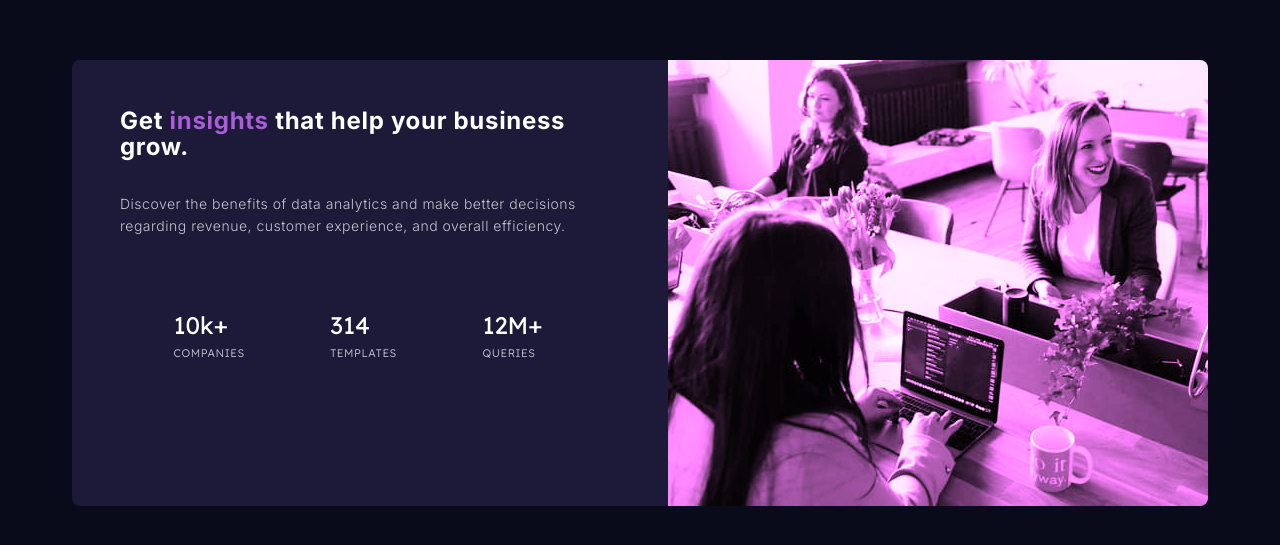
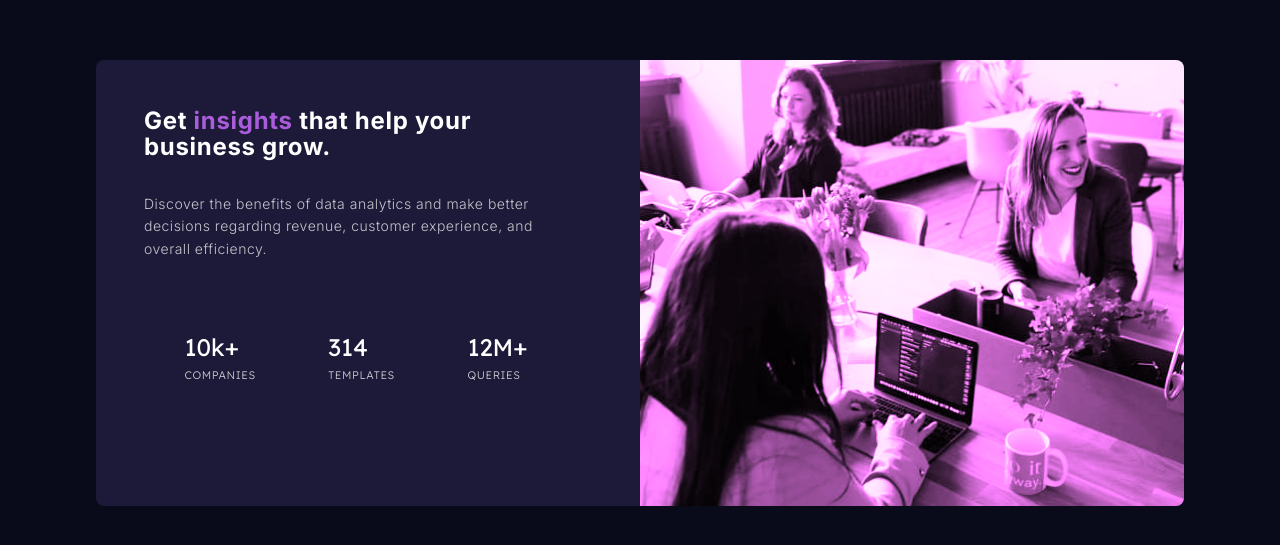
Before and after one commit to josetarjosetar/fio-4-stats-preview-card-component, a plain HTML site: page index.html in a window 1280 px wide. Shown: the part 117-662 px from the top of the page. Drawn offline with Linux system fonts and the light colour scheme.

Commit message:
Add improvements

```diff
--- a/style.css
+++ b/style.css
@@ -24,7 +24,7 @@ body {
 
 .background {
   display: flex;
-  align-items: center;
+  align-items: flex-start;
   justify-content: center;
   background-color: var(--colors-navy-950);
   width: 100%;
@@ -37,16 +37,21 @@ body {
   display: flex;
   flex-direction: column;
   background-color: var(--colors-blue-950);
-  max-width: 338px;
+  max-width: min(338px, 85%);
   border-radius: 8px;
   overflow: clip;
   margin-bottom: 48px;
-  margin-top: 232px;
+  margin-top: 48px;
 }
 
 .card-image {
   filter: grayscale(100%) sepia(100%) hue-rotate(250deg) saturate(300%)
     brightness(100%);
+  max-width: 100%;
+}
+
+.card-image-source {
+  max-width: 100%;
 }
 
 .card-text {
@@ -111,9 +116,13 @@ body {
 }
 
 @media screen and (min-width: 768px) {
+  .background {
+    align-items: center;
+  }
+
   .card {
     flex-direction: row;
-    max-width: 1200px;
+    max-width: min(85%, 1200px);
     max-height: 446px;
     margin-top: 0px;
     margin-bottom: 0px;
@@ -124,12 +133,25 @@ body {
   .card-image {
     order: 2;
     object-fit: cover;
-    max-width: 50%;
+    width: 50%;
+    min-height: 100%;
+  }
+
+  .card-image-source {
+    width: 100%;
+    min-height: 100%;
+    object-fit: cover;
+  }
+
+  .card-title {
+    text-align: start;
   }
 
   .card-text {
     padding: 48px 72px 48px 48px;
     text-align: left;
+    align-items: flex-start;
+    width: 50%;
   }
 
   .title {
```
